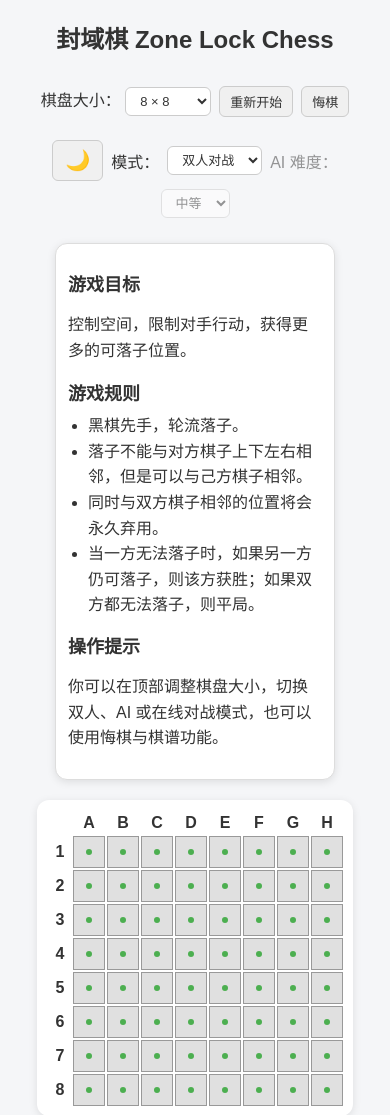
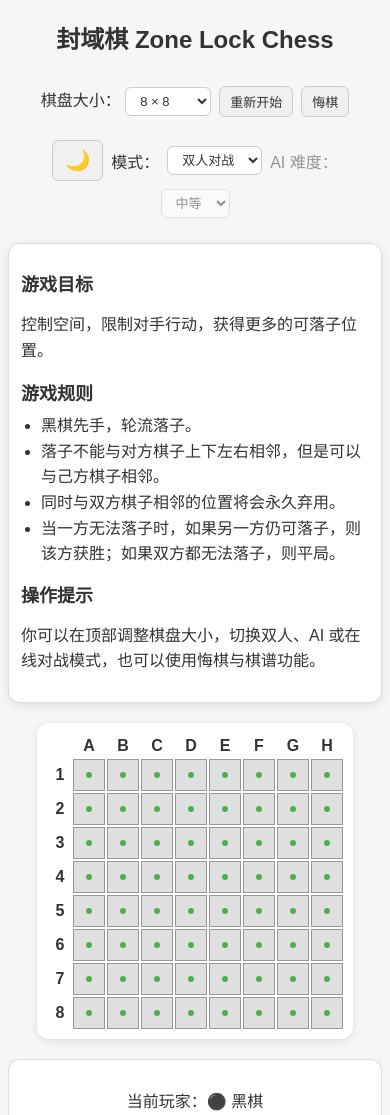
Before and after one commit to thudyq/Zone-Lock-Chess, a plain HTML site: page index.html in a window 390 px wide. Shown: the top 1115 px of the page. Drawn offline with Linux system fonts and the light colour scheme; no server answers.

Commit message:
修复UI问题

```diff
--- a/style.css
+++ b/style.css
@@ -124,19 +124,26 @@ select {
 /* 主布局 */
 #mainArea {
     display: flex;
-    justify-content: center;
+    justify-content: center;      /* 保持居中 */
     align-items: flex-start;
-    gap: 20px;
-    max-width: 1400px;
+    gap: 20px;                    /* 固定间距 */
+    max-width: none;              /* 移除宽度限制 */
     margin: 0 auto;
-    padding: 0 12px;
+    padding: 0;                   /* 移除内边距 */
+}
+
+#mainArea > * {
+    position: relative;
+    z-index: 1;
 }
 
 #infoPanel {
     width: 280px;
+    flex: 0 0 280px;
     flex-shrink: 0;
     text-align: left;
     font-size: 16px;
+    overflow: hidden;
 }
 
 #infoPanel h2 {
@@ -162,7 +169,7 @@ select {
 }
 
 #boardContainer {
-    flex: 1;
+    flex: 0 0 auto;              /* 不伸缩，由内容决定宽度 */
     display: flex;
     justify-content: center;
     min-width: 0;
@@ -170,9 +177,11 @@ select {
 
 #sidePanel {
     width: fit-content;
+    flex: 0 0 auto;
     display: flex;
     flex-direction: column;
     gap: 15px;
+    overflow: hidden;
 }
 
 .panelCard {
@@ -522,31 +531,30 @@ select {
 
 /* 响应式布局 */
 @media (max-width: 900px) {
-    :root {
-        --cell-size: 50px;
-        --piece-size: 36px;
-    }
-
     #mainArea {
         flex-direction: column;
         align-items: center;
+        gap: 20px;
     }
-
+    #infoPanel,
+    #boardContainer,
     #sidePanel {
         width: 100%;
-        max-width: 520px;
+        max-width: 600px;
+        flex: 0 0 auto;
     }
-
+    #boardContainer {
+        display: flex;
+        justify-content: center;
+    }
+    #gameArea {
+        margin: 0 auto;
+    }
     #historyPanel,
     #recordPanel,
     #replayPanel,
     #onlinePanel {
         width: 100%;
-    }
-
-    #onlinePanel input[type="text"] {
-        width: 100%;
-        margin-bottom: 8px;
     }
 }
 
```
